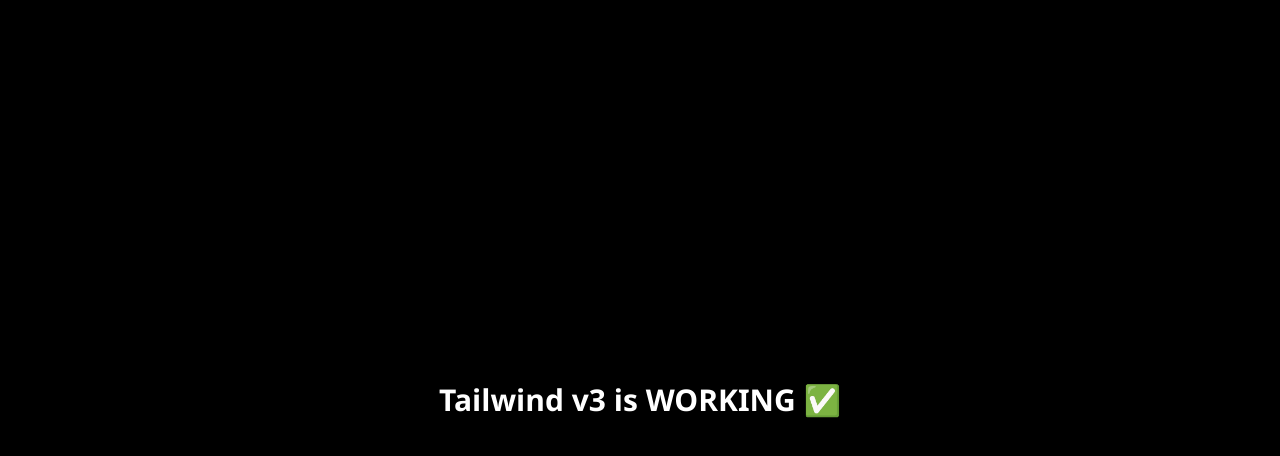
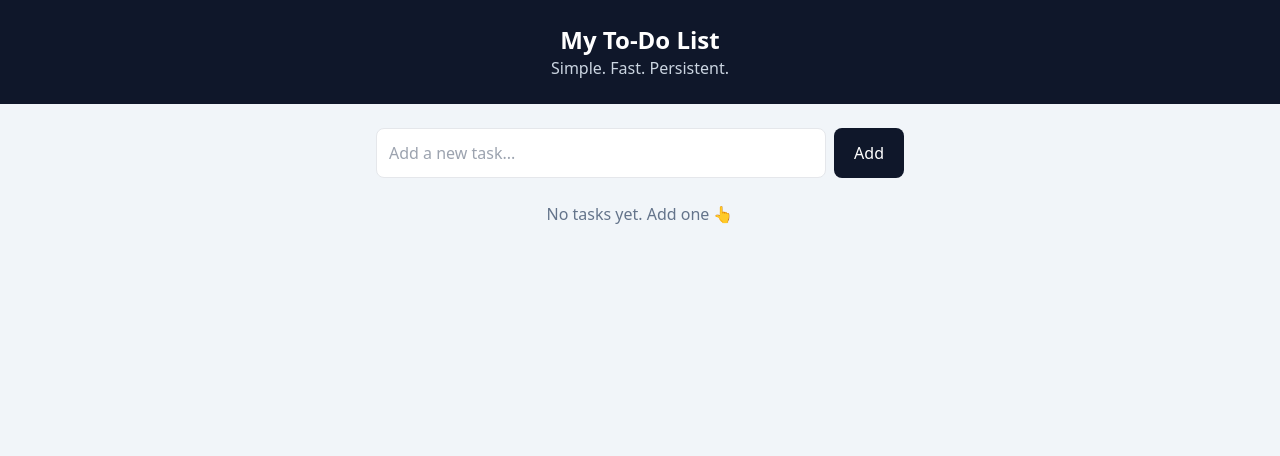
Before and after one commit to mskrishnakumar/MT-REACT-APP, a React (Vite) app: page / in a window 1280 px wide. Shown: the top 456 px of the page. Built offline with nearby package versions, Linux system fonts and the light colour scheme.

Commit message:
Expand app into persistent todo list with Tailwind UI

```diff
--- a/src/App.jsx
+++ b/src/App.jsx
@@ -1,78 +1,65 @@
-import { useState } from "react";
-import "./App.css";
+import { useEffect, useState } from "react";
+import Header from "./components/Header.jsx";
+import TodoInput from "./components/TodoInput.jsx";
+import TodoList from "./components/TodoList.jsx";
 
 export default function App() {
+  const [todos, setTodos] = useState([]);
+
+  // Load from localStorage
+  useEffect(() => {
+    const saved = localStorage.getItem("todos");
+    if (saved) setTodos(JSON.parse(saved));
+  }, []);
+
+  // Save to localStorage
+  useEffect(() => {
+    localStorage.setItem("todos", JSON.stringify(todos));
+  }, [todos]);
+
+  const addTodo = (text) => {
+    setTodos([
+      { id: Date.now(), text, completed: false },
+      ...todos,
+    ]);
+  };
+
+  const toggleTodo = (id) => {
+    setTodos(
+      todos.map(t =>
+        t.id === id ? { ...t, completed: !t.completed } : t
+      )
+    );
+  };
+
+  const deleteTodo = (id) => {
+    setTodos(todos.filter(t => t.id !== id));
+  };
+
   return (
-    <div className="min-h-screen bg-black text-white flex items-center justify-center text-3xl font-bold">
-      Tailwind v3 is WORKING ✅
+    <div className="min-h-screen bg-slate-100 text-slate-900">
+      <Header />
+      <main className="max-w-xl mx-auto p-6">
+        <TodoInput onAdd={addTodo} />
+        <TodoList
+          todos={todos}
+          onToggle={toggleTodo}
+          onDelete={deleteTodo}
+        />
+      </main>
     </div>
   );
 }
 
 
 
-// function App() {
-//   const [tasks, setTasks] = useState([
-//     { id: 1, title: "Learn React basics", done: false },
-//     { id: 2, title: "Build sample UI", done: true },
-//     { id: 3, title: "Deploy to Azure", done: false },
-//   ]);
+// import { useState } from "react";
+// import "./App.css";
 
-//   const toggleTask = (id) => {
-//     setTasks(
-//       tasks.map((task) =>
-//         task.id === id ? { ...task, done: !task.done } : task
-//       )
-//     );
-//   };
-
+// export default function App() {
 //   return (
-//     <div className="app">
-//       <aside className="sidebar">
-//         <h2>React Dashboard</h2>
-//         <nav>
-//           <a>Home</a>
-//           <a>Tasks</a>
-//           <a>Settings</a>
-//         </nav>
-//       </aside>
-
-//       <main className="content">
-//         <header className="header">
-//           <h1>Welcome 👋</h1>
-//           <p>Your local React test UI</p>
-//         </header>
-
-//         <section className="cards">
-//           <div className="card">
-//             <h3>Total Tasks</h3>
-//             <span>{tasks.length}</span>
-//           </div>
-//           <div className="card">
-//             <h3>Completed</h3>
-//             <span>{tasks.filter(t => t.done).length}</span>
-//           </div>
-//           <div className="card">
-//             <h3>Pending</h3>
-//             <span>{tasks.filter(t => !t.done).length}</span>
-//           </div>
-//         </section>
-
-//         <section className="task-list">
-//           <h2>Task List</h2>
-//           {tasks.map((task) => (
-//             <div
-//               key={task.id}
-//               className={`task ${task.done ? "done" : ""}`}
-//               onClick={() => toggleTask(task.id)}
-//             >
-//               {task.title}
-//             </div>
-//           ))}
-//         </section>
-//       </main>
+//     <div className="min-h-screen bg-black text-white flex items-center justify-center text-3xl font-bold">
+//       Tailwind v3 is WORKING ✅
 //     </div>
 //   );
 // }
-
-// export default App
--- /dev/null
+++ b/src/components/Header.jsx
@@ -0,0 +1,8 @@
+export default function Header() {
+  return (
+    <header className="bg-slate-900 text-white p-6 text-center">
+      <h1 className="text-2xl font-bold">My To-Do List</h1>
+      <p className="text-slate-300">Simple. Fast. Persistent.</p>
+    </header>
+  );
+}
--- /dev/null
+++ b/src/components/TodoInput.jsx
@@ -0,0 +1,28 @@
+import { useState } from "react";
+
+export default function TodoInput({ onAdd }) {
+  const [text, setText] = useState("");
+
+  const submit = () => {
+    if (!text.trim()) return;
+    onAdd(text);
+    setText("");
+  };
+
+  return (
+    <div className="flex gap-2 mb-6">
+      <input
+        value={text}
+        onChange={(e) => setText(e.target.value)}
+        placeholder="Add a new task..."
+        className="flex-1 p-3 border rounded-lg focus:outline-none focus:ring-2 focus:ring-slate-800"
+      />
+      <button
+        onClick={submit}
+        className="bg-slate-900 text-white px-5 rounded-lg hover:bg-slate-800"
+      >
+        Add
+      </button>
+    </div>
+  );
+}
--- /dev/null
+++ b/src/components/TodoItem.jsx
@@ -0,0 +1,21 @@
+export default function TodoItem({ todo, onToggle, onDelete }) {
+  return (
+    <div className="flex items-center justify-between bg-white p-4 rounded-lg shadow">
+      <div
+        onClick={() => onToggle(todo.id)}
+        className={`cursor-pointer flex-1 ${
+          todo.completed ? "line-through text-slate-400" : ""
+        }`}
+      >
+        {todo.text}
+      </div>
+
+      <button
+        onClick={() => onDelete(todo.id)}
+        className="ml-4 text-red-500 hover:text-red-700"
+      >
+        ✕
+      </button>
+    </div>
+  );
+}
--- /dev/null
+++ b/src/components/TodoList.jsx
@@ -0,0 +1,24 @@
+import TodoItem from "./TodoItem";
+
+export default function TodoList({ todos, onToggle, onDelete }) {
+  if (todos.length === 0) {
+    return (
+      <p className="text-center text-slate-500">
+        No tasks yet. Add one 👆
+      </p>
+    );
+  }
+
+  return (
+    <div className="space-y-3">
+      {todos.map(todo => (
+        <TodoItem
+          key={todo.id}
+          todo={todo}
+          onToggle={onToggle}
+          onDelete={onDelete}
+        />
+      ))}
+    </div>
+  );
+}
```
Also changed, not shown: 1 other file (tests, documents, lock files or other folders).
